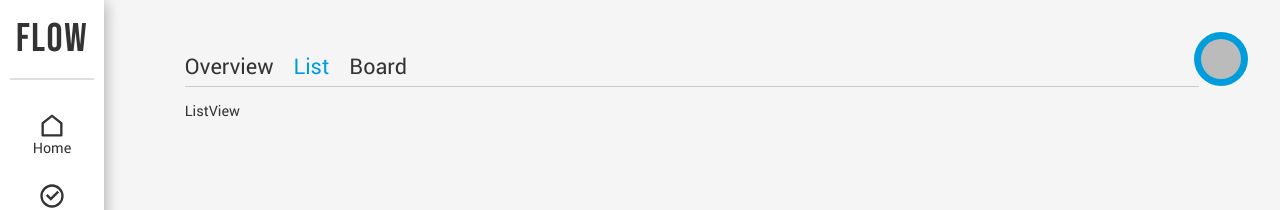
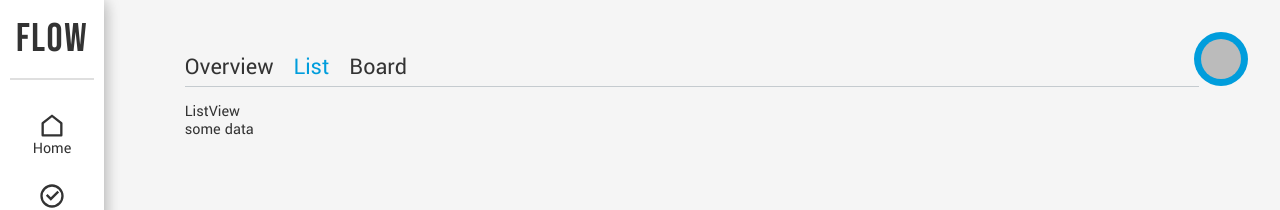
Before and after one commit to lisawagner/flow-app, a React (Create React App) app: page /projects/1/list in a window 1280 px wide. Shown: the top 210 px of the page. Built offline with nearby package versions, Linux system fonts and the light colour scheme; no server answers; the database is empty; sample sign-in values are in the browser's storage.

Commit message:
chore: add listview scaffolding

```diff
--- a/src/components/SingleProjectViews/ListView.js
+++ b/src/components/SingleProjectViews/ListView.js
@@ -2,7 +2,10 @@ import React from 'react'
 
 const ListView = () => {
   return (
+    <>
     <div>ListView</div>
+    <p>some data</p>
+    </>
   )
 }
 
```
